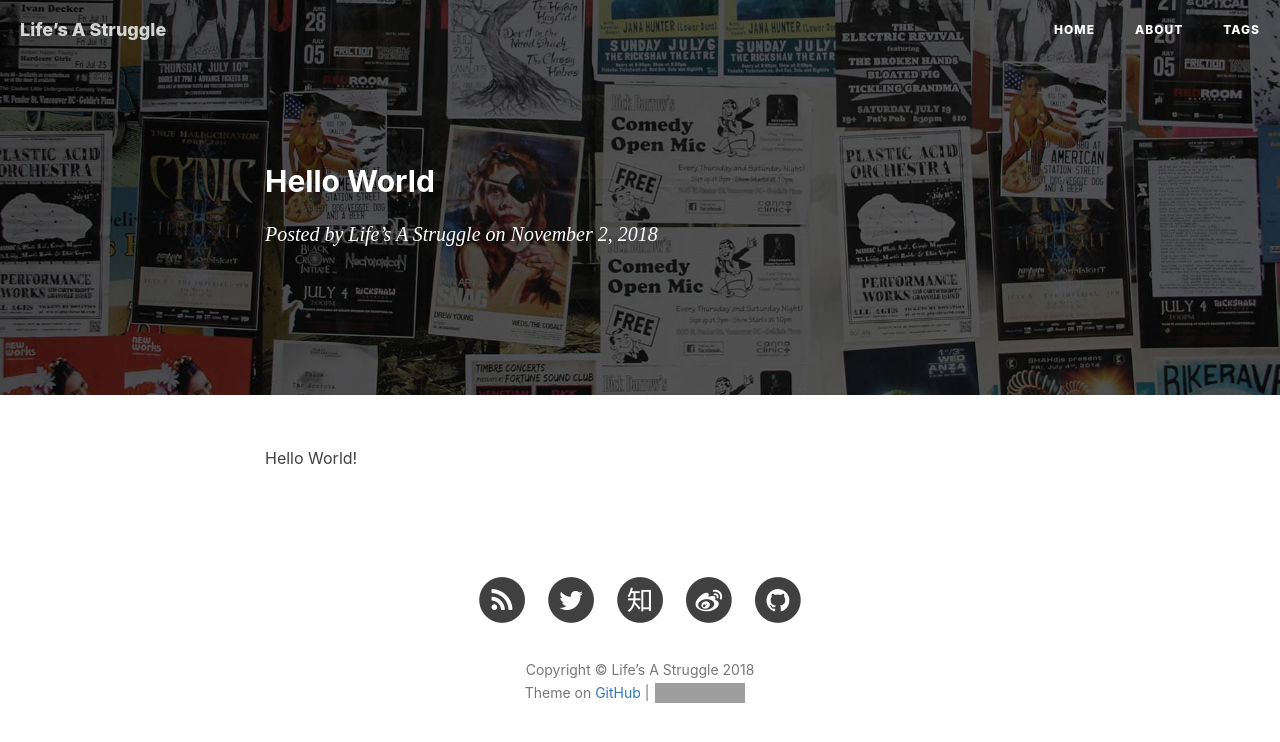
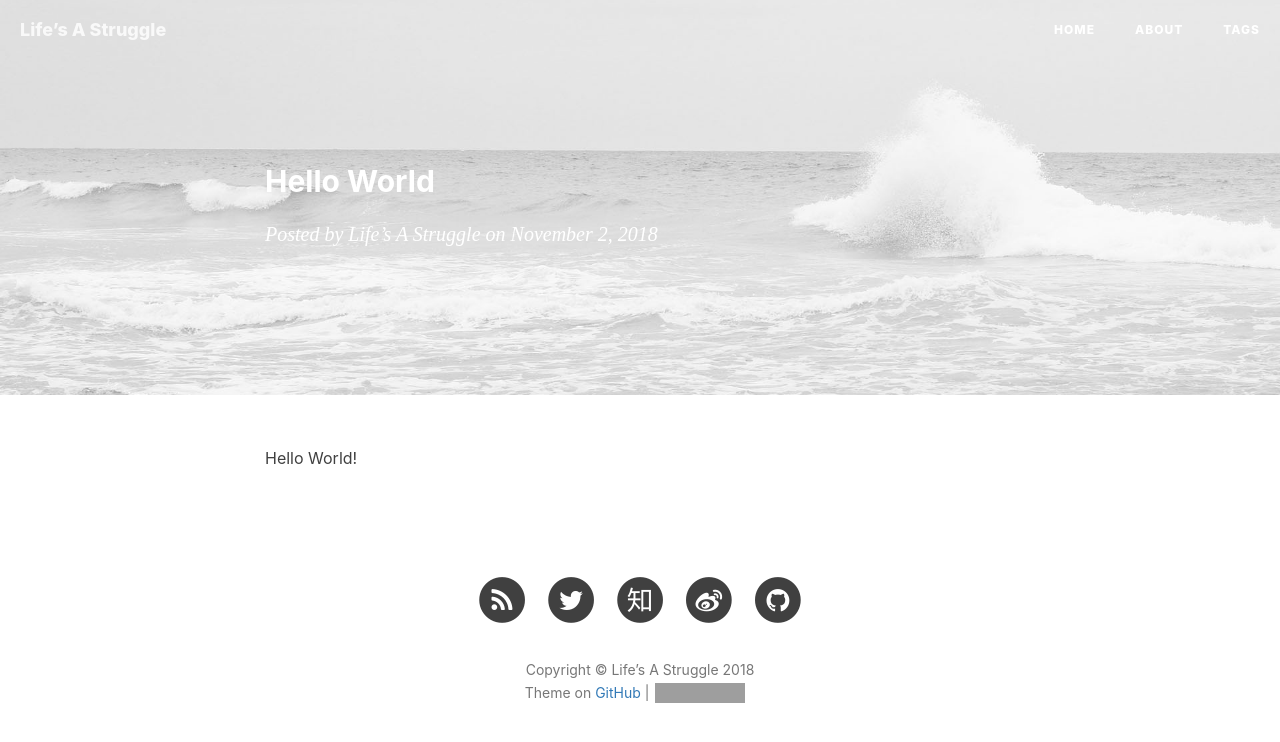
Before and after one commit to since199411/since199411.github.io, a Jekyll site: the page built from _posts/2018-11-02-Hello-World.md, in a window 1280 px wide. Shown: the top 742 px of the page. Built offline with Jekyll 4.4.1, drawn with Linux system fonts in a browser that asks for light colours; nearby versions of some CDN libraries; our own code applies the rules of GitHub Pages for plain Markdown files; comment, search, counter and statistics services are not loaded; grey boxes are pictures that could not be loaded.

Commit message:
Update _config.yml

```diff
--- a/_config.yml
+++ b/_config.yml
@@ -1,7 +1,7 @@
 # Site settings
 title: Life’s A Struggle
 SEOTitle: Since | 努力加餐饭
-header-img: img/home-bg.jpg
+header-img: img/headerbg6.jpg
 email: since199411@gmail.com
 description: "弃捐勿复道，努力加餐饭"
 keyword: "努力加餐饭,Since1994,Java"
```
